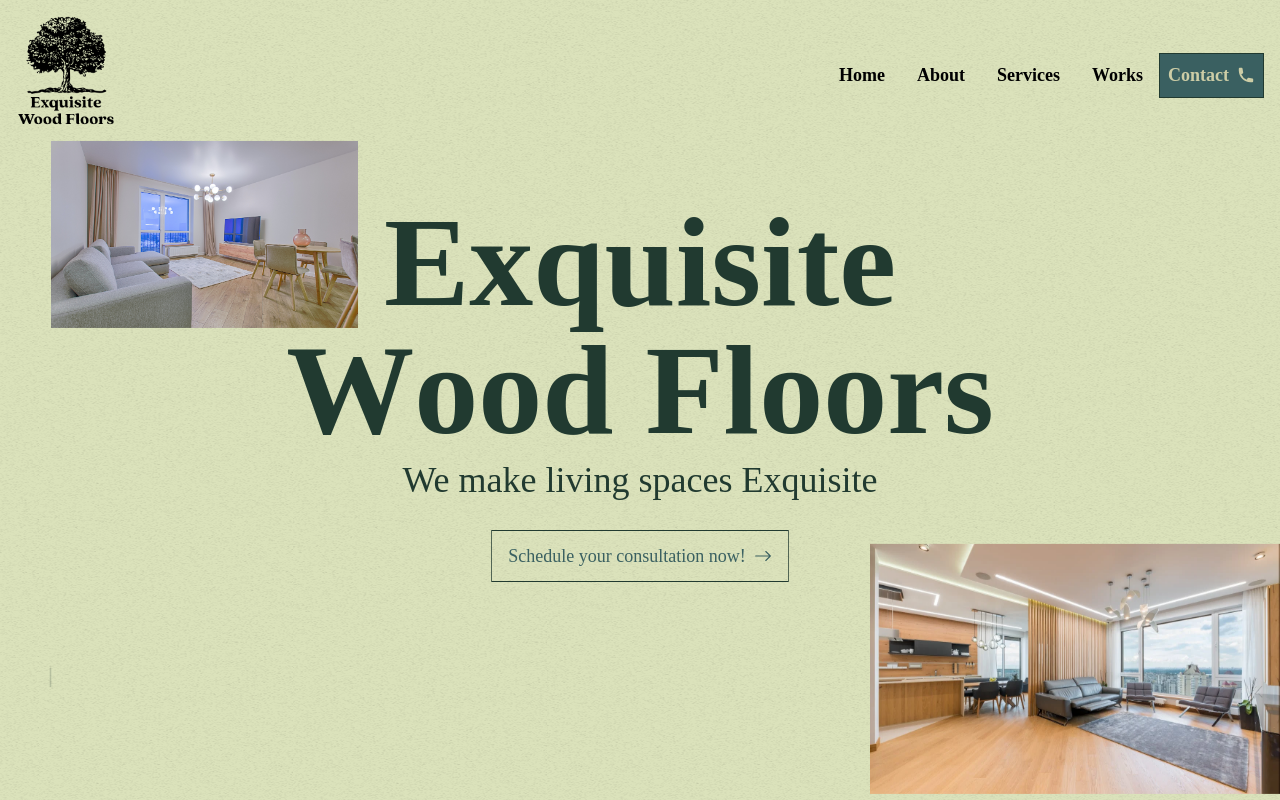
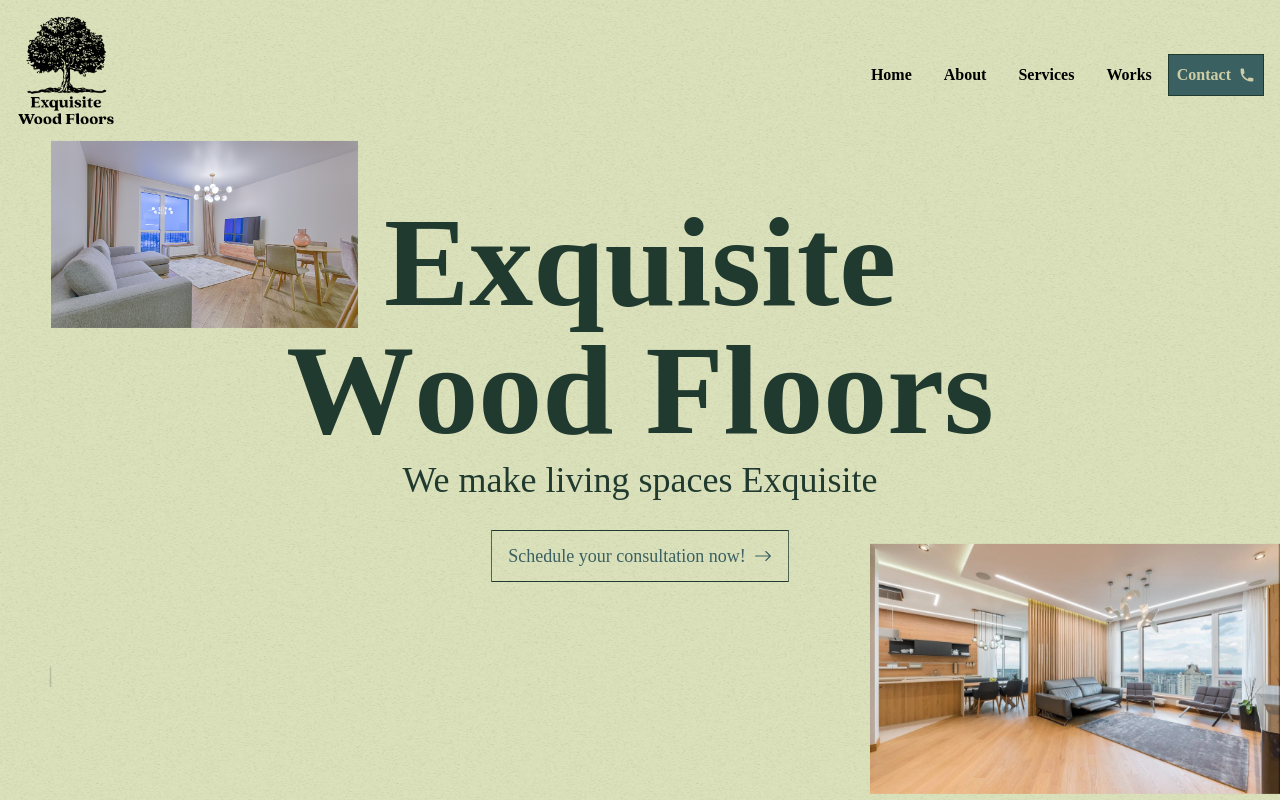
Before and after one commit to lrvaka/exquisite, a Next.js app: page / in a window 1280 px wide. Shown: the top 800 px of the page. Built offline with nearby package versions, Linux system fonts and the light colour scheme; a web font is replaced by a local one.

Commit message:
increase navitems size on 2xl

```diff
--- a/components/ui/Navbar.js
+++ b/components/ui/Navbar.js
@@ -42,7 +42,7 @@ const Navbar = () => {
               fontFamily="quincy-cf"
               fontWeight="700"
               p="2"
-              fontSize={["md", "large"]}
+              fontSize={{base: "md", "2xl": "2xl"}}
               color="brand.200"
               bgColor="brand.400"
               display="flex"
--- a/components/ui/Navbar/NavItems.js
+++ b/components/ui/Navbar/NavItems.js
@@ -11,7 +11,7 @@ const NavItem = ({ href, title, ...props }) => (
       fontWeight="700"
       px="4"
       color="black"
-      fontSize={["md", "large"]}
+      fontSize={{base: "md", "2xl": "2xl"}}
     >
       {title}
     </Link>
--- a/components/ui/Navbar/NavbarItems.desktop.js
+++ b/components/ui/Navbar/NavbarItems.desktop.js
@@ -22,7 +22,7 @@ const NavbarItemsDesktop = () => {
         fontWeight="700"
         color="black"
         lineHeight="100%"
-        fontSize={["md", "large"]}
+        fontSize={{base: "md", "2xl": "2xl"}}
         onClick={() => {
           if (router.asPath === "/") {
             smoother.scrollTo("#services", true, "center center")
--- a/components/ui/Navbar/NavbarItems.mobile.js
+++ b/components/ui/Navbar/NavbarItems.mobile.js
@@ -58,6 +58,7 @@ const NavbarItemsMobile = () => {
               }, 2000)
             }
           }}
+
           py="4"
         >
           Services
```
